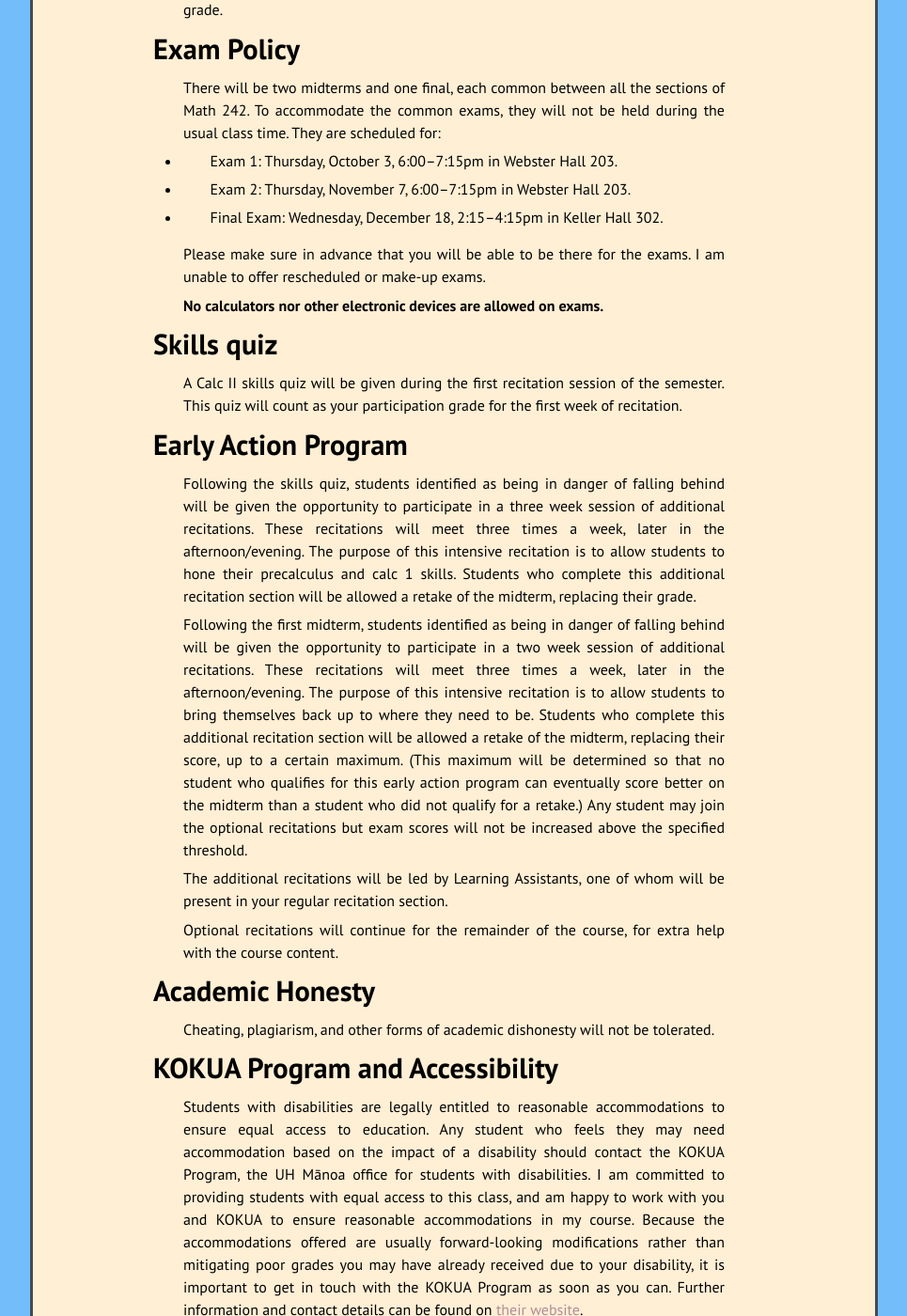
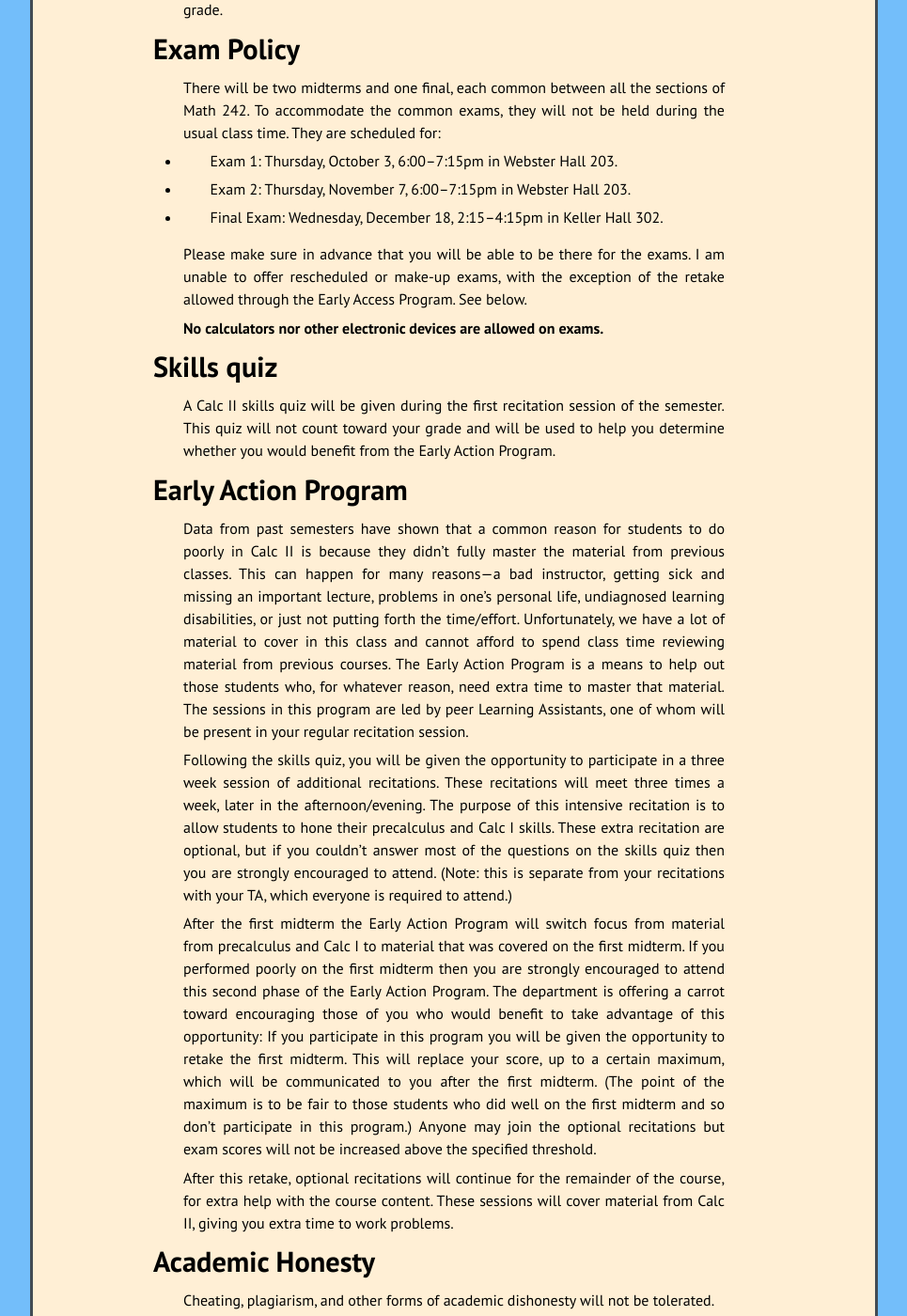
Before and after one commit to kamerynjw/kamerynjw.github.io, a Jekyll site: the page built from teaching/2019/math242/syllabus.md, in a window 1280 px wide and 1400 px high, scrolled down 2386 px. Shown: the whole window at 94% size, without its empty margins (157-1122 px from the left). Built offline with Jekyll 4.4.1, drawn with Linux system fonts in a browser that asks for light colours; nearby versions of some CDN libraries.

Commit message:
holy fuck do i not like thomas's wording

```diff
--- a/teaching/2019/math242/syllabus.md
+++ b/teaching/2019/math242/syllabus.md
@@ -123,26 +123,25 @@ There will be two midterms and one final, each common between all the sections o
 
 * Final Exam: Wednesday, December 18, 2:15–4:15pm in Keller Hall 302.
 
-Please make sure in advance that you will be able to be there for the exams. I am unable to offer rescheduled or make-up exams.
+Please make sure in advance that you will be able to be there for the exams. I am unable to offer rescheduled or make-up exams, with the exception of the retake allowed through the Early Access Program. See below.
 
 **No calculators nor other electronic devices are allowed on exams.**
 
 Skills quiz
 ======
 
-A Calc II skills quiz will be given during the first recitation session of the semester. This quiz will count as your participation grade for the first week of recitation.
+A Calc II skills quiz will be given during the first recitation session of the semester. This quiz will not count toward your grade and will be used to help you determine whether you would benefit from the Early Action Program.
 
 Early Action Program
 =====
 
-Following the skills quiz, students identified as being in danger of falling behind will be given the opportunity to participate in a three week session of additional recitations. These recitations will meet three times a week, later in the afternoon/evening. The purpose of this intensive recitation is to allow students to hone their precalculus and calc 1 skills. Students who complete this additional recitation section will be allowed a retake of the midterm, replacing their grade.
+Data from past semesters have shown that a common reason for students to do poorly in Calc II is because they didn't fully master the material from previous classes. This can happen for many reasons—a bad instructor, getting sick and missing an important lecture, problems in one's personal life, undiagnosed learning disabilities, or just not putting forth the time/effort. Unfortunately, we have a lot of material to cover in this class and cannot afford to spend class time reviewing material from previous courses. The Early Action Program is a means to help out those students who, for whatever reason, need extra time to master that material. The sessions in this program are led by peer Learning Assistants, one of whom will be present in your regular recitation session.
 
+Following the skills quiz, you will be given the opportunity to participate in a three week session of additional recitations. These recitations will meet three times a week, later in the afternoon/evening. The purpose of this intensive recitation is to allow students to hone their precalculus and Calc I skills. These extra recitation are optional, but if you couldn't answer most of the questions on  the skills quiz then you are strongly encouraged to attend. (Note: this is separate from your recitations with your TA, which everyone is required to attend.)
 
-Following the first midterm, students identified as being in danger of falling behind will be given the opportunity to participate in a two week session of additional recitations. These recitations will meet three times a week, later in the afternoon/evening. The purpose of this intensive recitation is to allow students to bring themselves back up to where they need to be. Students who complete this additional recitation section will be allowed a retake of the midterm, replacing their score, up to a certain maximum. (This maximum will be determined so that no student who qualifies for this early action program can eventually score better on the midterm than a student who did not qualify for a retake.) Any student may join the optional recitations but exam scores will not be increased above the specified threshold.
+After the first midterm the Early Action Program will switch focus from material from precalculus and Calc I to material that was covered on the first midterm. If you performed poorly on the first midterm then you are strongly encouraged to attend this second phase of the Early Action Program. The department is offering a carrot toward encouraging those of you who would benefit to take advantage of this opportunity: If you participate in this program you will be given the opportunity to retake the first midterm. This will replace your score, up to a certain maximum, which will be communicated to you after the first midterm. (The point of the maximum is to be fair to those students who did well on the first midterm and so don't participate in this program.) Anyone may join the optional recitations but exam scores will not be increased above the specified threshold.
 
-The additional recitations will be led by Learning Assistants, one of whom will be present in your regular recitation section.
-
-Optional recitations will continue for the remainder of the course, for extra help with the course content.
+After this retake, optional recitations will continue for the remainder of the course, for extra help with the course content. These sessions will cover material from Calc II, giving you extra time to work problems.
 
 
 Academic Honesty
```
